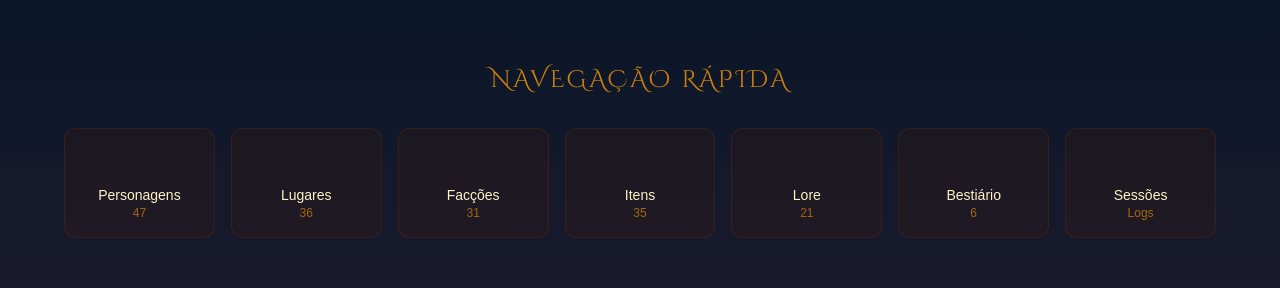
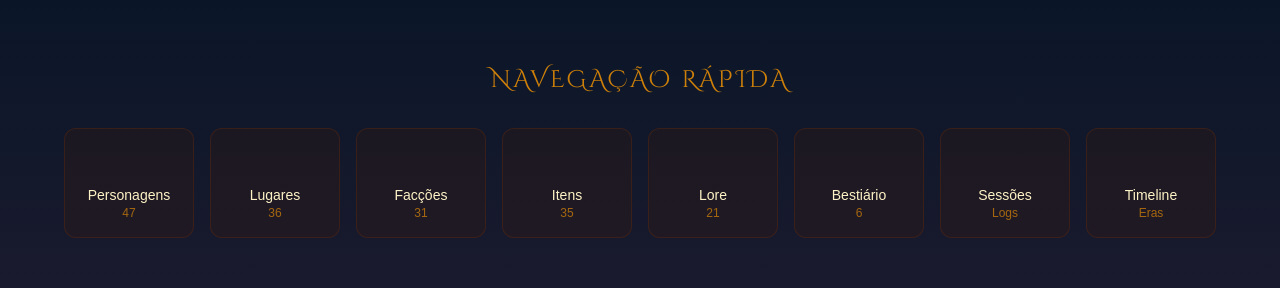
Before and after one commit to PeterTechDev/atrias-wiki, a Next.js app: page / in a window 1280 px wide. Shown: the part 800-1088 px from the top of the page. Built offline with nearby package versions, Linux system fonts and the light colour scheme; some icons are missing; a web font is replaced by a local one.

Commit message:
fix: restore Timeline link in home page navigation

```diff
--- a/src/app/page.tsx
+++ b/src/app/page.tsx
@@ -113,7 +113,7 @@ export default function Home() {
             Navegação Rápida
           </h2>
 
-          <div className="mt-8 grid grid-cols-3 md:grid-cols-7 gap-4">
+          <div className="mt-8 grid grid-cols-4 md:grid-cols-8 gap-4">
             {[
               { icon: 'game-icons:cowled', label: 'Personagens', count: stats.characters, href: '/characters' },
               { icon: 'game-icons:castle', label: 'Lugares', count: stats.places, href: '/places' },
@@ -122,6 +122,7 @@ export default function Home() {
               { icon: 'game-icons:scroll-unfurled', label: 'Lore', count: stats.lore, href: '/lore' },
               { icon: 'game-icons:spiked-dragon-head', label: 'Bestiário', count: stats.monsters, href: '/monsters' },
               { icon: 'game-icons:scroll-quill', label: 'Sessões', count: 'Logs', href: '/sessions' },
+              { icon: 'game-icons:hourglass', label: 'Timeline', count: 'Eras', href: '/timeline' },
             ].map((cat) => (
               <Link
                 key={cat.label}
```
